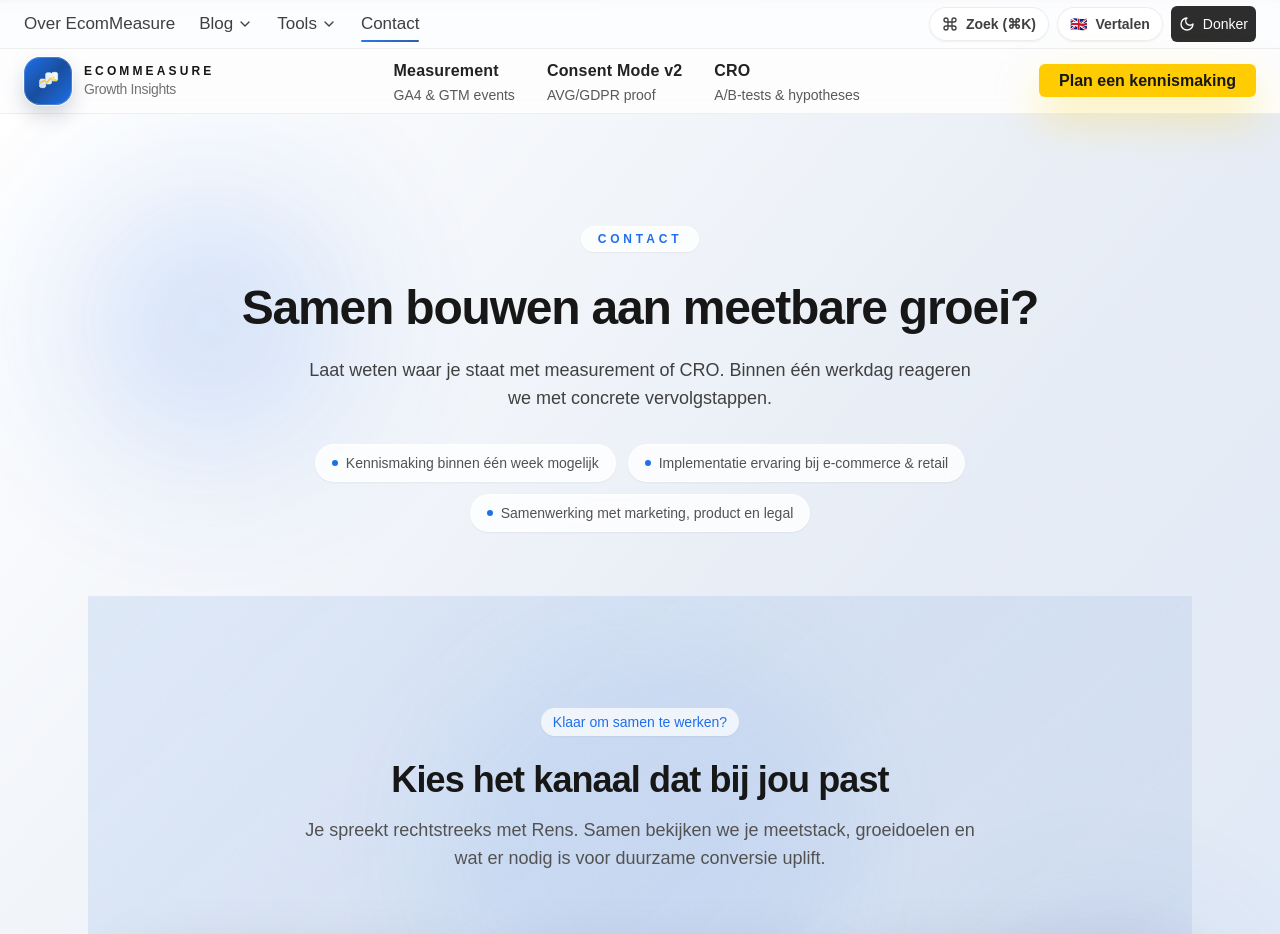
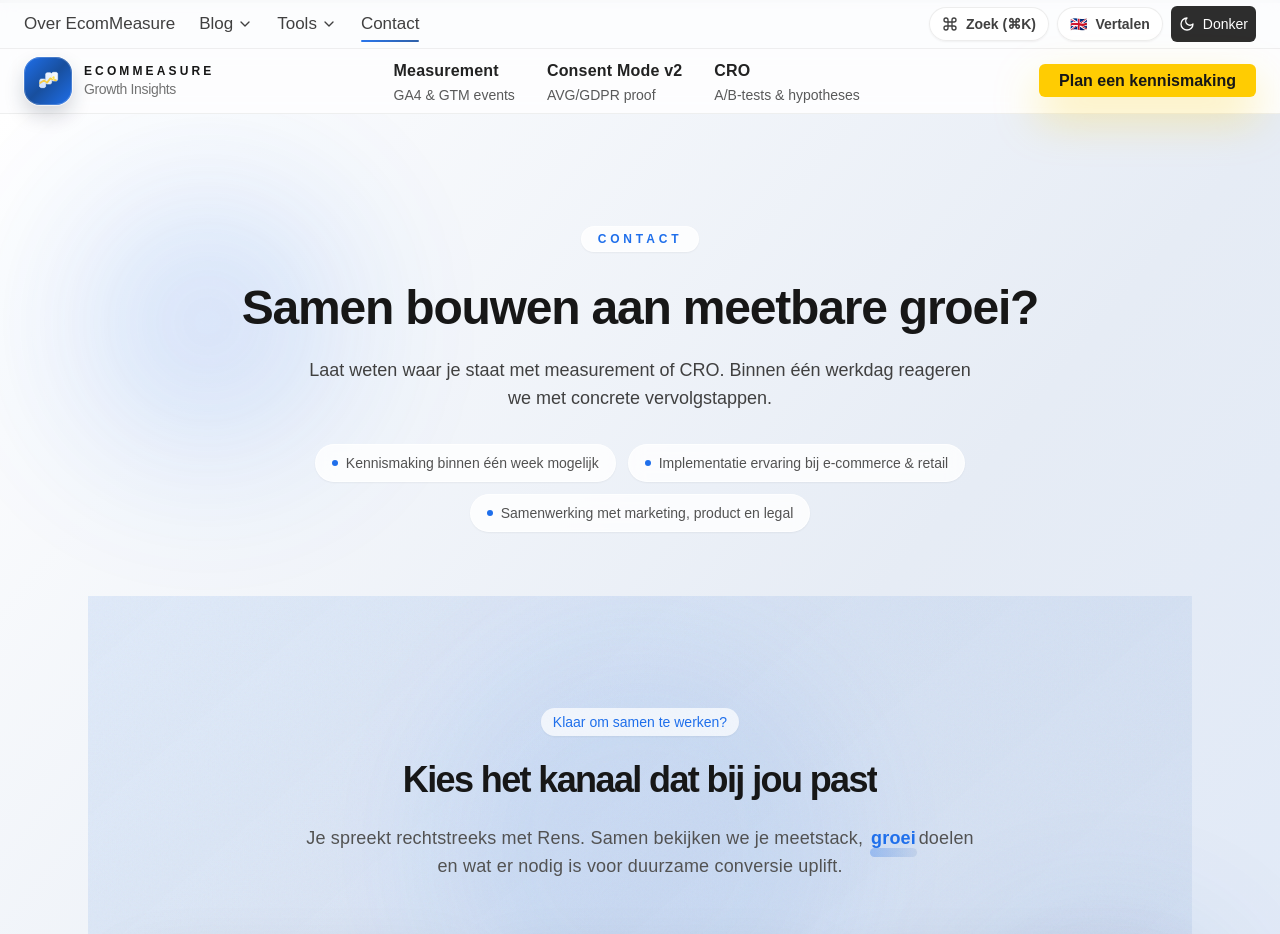
Before and after one commit to ProjectBibo/EcomMeasure3, a React (Vite) app: page /contact in a window 1280 px wide. Shown: the top 934 px of the page. Built offline with nearby package versions, Linux system fonts and the light colour scheme.

Commit message:
feat: add expressive typography animations

```diff
--- a/src/components/Contact.jsx
+++ b/src/components/Contact.jsx
@@ -3,6 +3,7 @@ import { motion, useReducedMotion } from "framer-motion";
 import { CalendarDays, Mail, MessageCircle } from "lucide-react";
 import { useLanguage } from "../context/LanguageContext";
 import { translations } from "../i18n/content";
+import { AnimatedHeading, AnimatedParagraph } from "./ExpressiveText";
 
 const baseOptions = [
   {
@@ -54,24 +55,20 @@ export default function Contact() {
           >
             {t.badge}
           </motion.span>
-          <motion.h2
-            initial={shouldReduceMotion ? false : { opacity: 0, y: 24 }}
-            whileInView={shouldReduceMotion ? { opacity: 1 } : { opacity: 1, y: 0 }}
-            viewport={shouldReduceMotion ? undefined : { once: true }}
-            transition={shouldReduceMotion ? undefined : { delay: 0.2, duration: 0.7 }}
-            className="mt-6 text-3xl sm:text-4xl font-bold tracking-tight text-neutral-900 dark:text-white"
+          <AnimatedHeading
+            as="h2"
+            className="mt-6 text-balance text-3xl sm:text-4xl text-neutral-900 dark:text-white"
+            delay={0.2}
           >
             {t.heading}
-          </motion.h2>
-          <motion.p
-            initial={shouldReduceMotion ? false : { opacity: 0, y: 24 }}
-            whileInView={shouldReduceMotion ? { opacity: 1 } : { opacity: 1, y: 0 }}
-            viewport={shouldReduceMotion ? undefined : { once: true }}
-            transition={shouldReduceMotion ? undefined : { delay: 0.3, duration: 0.7 }}
+          </AnimatedHeading>
+          <AnimatedParagraph
+            text={t.intro}
+            language={language}
+            highlight
             className="mt-4 text-base sm:text-lg text-neutral-600 dark:text-gray-400"
-          >
-            {t.intro}
-          </motion.p>
+            delay={0.28}
+          />
         </div>
 
         <div className="mt-16 grid gap-6 sm:grid-cols-2 lg:grid-cols-3">
@@ -94,7 +91,7 @@ export default function Contact() {
                 <div className="flex h-12 w-12 items-center justify-center rounded-xl bg-brand-blue/10 text-brand-blue">
                   <Icon size={22} />
                 </div>
-                <h3 className="mt-5 text-xl font-semibold text-neutral-900 dark:text-white">{content.title}</h3>
+                <h3 className="typography-subheading mt-5 text-xl font-semibold text-neutral-900 dark:text-white">{content.title}</h3>
                 <p className="mt-3 text-sm leading-relaxed text-neutral-600 dark:text-gray-400">{content.description}</p>
                 <a
                   href={href}
@@ -118,7 +115,7 @@ export default function Contact() {
         >
           <div className="flex flex-col gap-6 lg:flex-row lg:items-center lg:justify-between">
             <div>
-              <h3 className="text-2xl font-semibold">{t.fast.title}</h3>
+              <h3 className="typography-subheading text-2xl font-semibold">{t.fast.title}</h3>
               <p className="mt-2 text-sm text-neutral-300 lg:max-w-xl">{t.fast.description}</p>
             </div>
             <div className="flex flex-wrap gap-3">
--- /dev/null
+++ b/src/components/ExpressiveText.jsx
@@ -0,0 +1,164 @@
+import React, { useMemo, Fragment, useState } from "react";
+import { motion, useReducedMotion } from "framer-motion";
+
+const KEYWORDS = {
+  en: ["measure", "measurement", "optimize", "optimise", "optimization", "grow", "growth"],
+  nl: ["meten", "measurement", "optimaliseren", "optimalisatie", "groei", "groeien"],
+};
+
+const wordVariants = {
+  hidden: { opacity: 0, y: "100%" },
+  visible: {
+    opacity: 1,
+    y: "0%",
+    transition: { duration: 0.65, ease: [0.33, 1, 0.68, 1] },
+  },
+};
+
+function combineClassNames(...classes) {
+  return classes.filter(Boolean).join(" ");
+}
+
+function getKeywords(language = "en") {
+  return KEYWORDS[language] ?? KEYWORDS.en;
+}
+
+function escapeRegExp(string) {
+  return string.replace(/[.*+?^${}()|[\]\\]/g, "\\$&");
+}
+
+function createHighlightNodes(value, language, renderKeyword) {
+  if (typeof value !== "string") {
+    return value;
+  }
+
+  const keywords = getKeywords(language);
+  if (!keywords?.length) {
+    return value;
+  }
+
+  const normalized = keywords.map((word) => word.toLowerCase());
+  const matcher = new RegExp(`(${keywords.map(escapeRegExp).join("|")})`, "gi");
+
+  return value.split(matcher).filter(Boolean).map((segment, index) => {
+    if (normalized.includes(segment.toLowerCase())) {
+      return renderKeyword(segment, index);
+    }
+    return <Fragment key={`segment-${index}`}>{segment}</Fragment>;
+  });
+}
+
+export function AnimatedKeyword({ children }) {
+  const shouldReduceMotion = useReducedMotion();
+  const [active, setActive] = useState(false);
+
+  if (shouldReduceMotion) {
+    return <span className="keyword-animate">{children}</span>;
+  }
+
+  return (
+    <motion.span
+      className="keyword-animate"
+      data-active={active}
+      initial={{ opacity: 0, y: 8 }}
+      whileInView={{ opacity: 1, y: 0 }}
+      whileHover={{ scale: 1.06, y: -1 }}
+      viewport={{ once: true, amount: 0.9 }}
+      transition={{ duration: 0.6, ease: [0.16, 1, 0.3, 1] }}
+      onViewportEnter={() => setActive(true)}
+    >
+      {children}
+    </motion.span>
+  );
+}
+
+export function AnimatedHeading({
+  as = "h2",
+  children,
+  className = "",
+  delay = 0,
+}) {
+  const shouldReduceMotion = useReducedMotion();
+  const Component = as;
+  const combined = combineClassNames("typography-display", className);
+
+  if (typeof children !== "string") {
+    return <Component className={combined}>{children}</Component>;
+  }
+
+  const words = useMemo(() => children.trim().split(/\s+/), [children]);
+
+  if (shouldReduceMotion) {
+    return <Component className={combined}>{children}</Component>;
+  }
+
+  return (
+    <Component className={combined}>
+      <motion.span
+        initial="hidden"
+        whileInView="visible"
+        viewport={{ once: true, amount: 0.75 }}
+        variants={{
+          hidden: { opacity: 0 },
+          visible: {
+            opacity: 1,
+            transition: {
+              delay,
+              staggerChildren: 0.07,
+              ease: [0.33, 1, 0.68, 1],
+            },
+          },
+        }}
+        className="inline-block overflow-hidden"
+      >
+        {words.map((word, index) => (
+          <Fragment key={`${word}-${index}`}>
+            <motion.span className="inline-block" variants={wordVariants}>
+              {word}
+            </motion.span>
+            {index < words.length - 1 ? " " : null}
+          </Fragment>
+        ))}
+      </motion.span>
+    </Component>
+  );
+}
+
+export function AnimatedParagraph({
+  text,
+  children,
+  className = "",
+  language = "en",
+  highlight = false,
+  delay = 0,
+}) {
+  const shouldReduceMotion = useReducedMotion();
+  const content = text ?? children;
+  const combined = combineClassNames("typography-body", className);
+
+  const highlighted = useMemo(() => {
+    if (!highlight) {
+      return content;
+    }
+
+    return createHighlightNodes(content, language, (segment, index) => (
+      <AnimatedKeyword key={`keyword-${segment}-${index}`}>{segment}</AnimatedKeyword>
+    ));
+  }, [content, highlight, language]);
+
+  if (shouldReduceMotion) {
+    return <p className={combined}>{highlighted}</p>;
+  }
+
+  return (
+    <motion.p
+      className={combined}
+      initial={{ opacity: 0, y: 14 }}
+      whileInView={{ opacity: 1, y: 0 }}
+      viewport={{ once: true, amount: 0.85 }}
+      transition={{ delay, duration: 0.6, ease: [0.33, 1, 0.68, 1] }}
+    >
+      {highlighted}
+    </motion.p>
+  );
+}
--- a/src/components/FocusAreas.jsx
+++ b/src/components/FocusAreas.jsx
@@ -2,6 +2,7 @@ import React from "react";
 import { motion, useReducedMotion } from "framer-motion";
 import { Link } from "react-router-dom";
 import { useLanguage } from "../context/LanguageContext";
+import { AnimatedHeading, AnimatedParagraph } from "./ExpressiveText";
 
 const content = {
   nl: {
@@ -89,12 +90,18 @@ export default function FocusAreas() {
           whileInView={shouldReduceMotion ? { opacity: 1 } : { opacity: 1, y: 0 }}
           viewport={shouldReduceMotion ? undefined : { once: true }}
           transition={shouldReduceMotion ? undefined : { delay: 0.1, duration: 0.6 }}
-          className="mt-6 max-w-3xl"
+          className="mt-6 max-w-3xl space-y-4"
         >
-          <h2 className="text-3xl font-bold tracking-tight text-neutral-900 dark:text-white sm:text-4xl">
+          <AnimatedHeading as="h2" className="text-balance text-3xl sm:text-4xl text-neutral-900 dark:text-white" delay={0.1}>
             {copy.title}
-          </h2>
-          <p className="mt-4 text-base text-neutral-600 dark:text-gray-400">{copy.description}</p>
+          </AnimatedHeading>
+          <AnimatedParagraph
+            text={copy.description}
+            language={language}
+            highlight
+            className="text-base text-neutral-600 dark:text-gray-400"
+            delay={0.16}
+          />
         </motion.div>
         <div className="mt-12 grid gap-6 md:grid-cols-3">
           {copy.cards.map((card, index) => (
@@ -119,7 +126,7 @@ export default function FocusAreas() {
                   <p className="text-xs font-semibold uppercase tracking-[0.32em] text-brand-blue/80 dark:text-brand-teal/80">
                     {card.subtitle}
                   </p>
-                  <h3 className="mt-2 text-2xl font-semibold text-neutral-900 transition-colors duration-300 group-hover:text-brand-blue dark:text-white">
+                  <h3 className="typography-subheading mt-2 text-2xl font-semibold text-neutral-900 transition-colors duration-300 group-hover:text-brand-blue dark:text-white">
                     {card.title}
                   </h3>
                 </div>
--- a/src/index.css
+++ b/src/index.css
@@ -270,3 +270,70 @@ body {
 /* ===== Verberg lelijke mobile scrollbars ===== */
 .no-scrollbar::-webkit-scrollbar { display: none; }
 .no-scrollbar { -ms-overflow-style: none; scrollbar-width: none; }
+
+.typography-display {
+  font-family: "IBM Plex Sans", sans-serif;
+  font-variation-settings: "wdth" 98;
+  font-weight: 750;
+  letter-spacing: -0.045em;
+  line-height: 1.05;
+  text-wrap: balance;
+}
+
+.typography-body {
+  font-family: "IBM Plex Sans", sans-serif;
+  font-size: clamp(1rem, 0.9rem + 0.35vw, 1.2rem);
+  line-height: 1.7;
+  letter-spacing: 0.01em;
+}
+
+.typography-subheading {
+  letter-spacing: -0.02em;
+  text-wrap: pretty;
+}
+
+.keyword-animate {
+  position: relative;
+  display: inline-flex;
+  align-items: baseline;
+  padding-inline: 0.15em;
+  border-radius: 0.4em;
+  font-weight: 600;
+  color: #1f6feb;
+  transition: color 320ms ease, transform 480ms cubic-bezier(0.16, 1, 0.3, 1);
+}
+
+.keyword-animate::after {
+  content: "";
+  position: absolute;
+  inset-inline: 0.1em;
+  inset-block-end: -0.25em;
+  height: 0.45em;
+  border-radius: 999px;
+  background: linear-gradient(90deg, rgba(31, 111, 235, 0.35), rgba(24, 79, 158, 0.1));
+  opacity: 0.9;
+  transform: scaleX(0.4);
+  transform-origin: left center;
+  transition: transform 520ms cubic-bezier(0.33, 1, 0.68, 1), opacity 360ms ease;
+}
+
+.keyword-animate[data-active="true"]::after,
+.keyword-animate:hover::after {
+  transform: scaleX(1);
+}
+
+.keyword-animate:hover {
+  color: #174ea6;
+}
+
+@media (prefers-reduced-motion: reduce) {
+  .typography-display,
+  .typography-body,
+  .keyword-animate {
+    transition: none;
+  }
+
+  .keyword-animate::after {
+    transform: scaleX(1);
+  }
+}
```
Also changed, not shown: src/components/Hero.jsx (+42 -12 lines), src/components/USP.jsx (+15 -4 lines).
